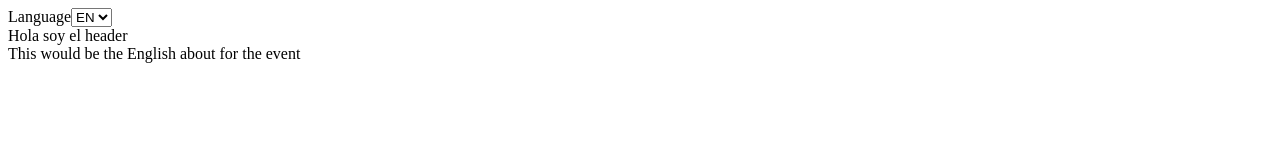
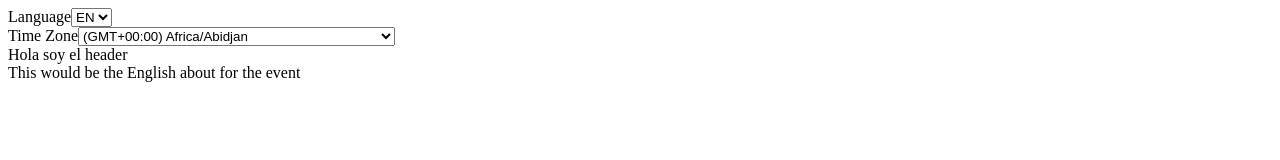
Before and after one commit to nayracoop/e-ver-core, a React (Create React App) app: page / in a window 1280 px wide. Shown: the top 160 px of the page. Built offline with nearby package versions, Linux system fonts and the light colour scheme; no server answers; what unique-names-generator would draw is missing.

Commit message:
TimeZone selector

```diff
--- a/package.json
+++ b/package.json
@@ -11,6 +11,7 @@
     "express": "^4.17.1",
     "i18next": "^19.4.5",
     "i18next-browser-languagedetector": "^4.2.0",
+    "lodash": "^4.17.15",
     "moment": "^2.26.0",
     "moment-timezone": "^0.5.31",
     "prop-types": "^15.7.2",
--- a/src/containers/CommentList.js
+++ b/src/containers/CommentList.js
@@ -51,7 +51,7 @@ const CommentList = ({ selectedTalk }) => {
         <button type="submit">Submit</button>
       </form>
       {[...commentList.values()].map((comment) => (
-        <Comment comment={comment} />
+        <Comment key={`${comment.from}:${comment.time}`} comment={comment} />
       ))}
     </>
   );
--- /dev/null
+++ b/src/containers/LanguageSelector.js
@@ -0,0 +1,41 @@
+import React from "react";
+import i18next from "i18next";
+
+import { useTranslation } from "react-i18next";
+
+const createSelectItems = () => {
+  const items = [
+    { value: "en", text: "EN" },
+    { value: "es", text: "ES" },
+  ];
+  let options = [];
+
+  for (let i = 0; i < items.length; i++) {
+    options.push(
+      <option key={i} value={items[i].value}>
+        {items[i].text}
+      </option>
+    );
+  }
+
+  return options;
+};
+
+const LanguageSelector = () => {
+  const { t } = useTranslation();
+
+  const changeLang = (e) => {
+    i18next.changeLanguage(e.target.value);
+  };
+
+  return (
+    <div>
+      <span>{t("menu.language")}</span>
+      <select type="select" onChange={changeLang} label="Language">
+        {createSelectItems()}
+      </select>
+    </div>
+  );
+};
+
+export default LanguageSelector;
--- a/src/containers/Navbar.js
+++ b/src/containers/Navbar.js
@@ -1,40 +1,13 @@
 import React from "react";
-import i18next from "i18next";
+import LanguageSelector from "./LanguageSelector";
+import TimeZoneSelector from "./TimeZoneSelector";
 
-import { useTranslation } from 'react-i18next';
-
-const createSelectItems = () => {
-  const items = [
-    { value: "en", text: "EN" },
-    { value: "es", text: "ES" },
-  ];
-  let options = [];
-
-  for (let i = 0; i < items.length; i++) {
-    options.push(
-      <option key={i} value={items[i].value}>
-        {items[i].text}
-      </option>
-    );
-  }
-
-  return options;
-};
-
-const Navbar = ({ props }) => {
-  const { t } = useTranslation();
-
-  const changeLang = (e) => {
-    i18next.changeLanguage(e.target.value);
-  };
-
+const Navbar = () => {
   return (
-    <div>
-      <span>{t("menu.language")}</span>
-      <select type="select" onChange={changeLang} label="Language">
-        {createSelectItems()}
-      </select>
-    </div>
+    <>
+      <LanguageSelector />
+      <TimeZoneSelector />
+    </>
   );
 };
 
--- /dev/null
+++ b/src/containers/TimeZoneSelector.js
@@ -0,0 +1,61 @@
+import React, { useState } from "react";
+import moment from "moment-timezone";
+
+import { useTranslation } from "react-i18next";
+
+const formatTimezone = (tzString) =>
+  `(GMT${moment.tz(tzString).format("Z")}) ${tzString}`;
+
+const getTimezoneProps = (tzString) => {
+  const tz = moment.tz(tzString);
+  const tzStringOffset = tz.format("Z").replace(":00", "").replace(":30", ".5");
+  let x = tzStringOffset === 0 ? 0 : parseInt(tzStringOffset).toFixed(2);
+
+  return {
+    label: formatTimezone(tzString),
+    value: `${tzString}`,
+    time: `${x}`,
+    offset: tz._offset,
+  };
+};
+
+const createSelectItems = () => {
+  const timeZones = moment.tz
+    .names()
+    .map((tz) => {
+      return getTimezoneProps(tz);
+    })
+    .sort((el) => -el.time);
+
+  let options = [];
+
+  for (let i = 0; i < timeZones.length; i++) {
+    options.push(
+      <option key={i} value={timeZones[i].value}>
+        {timeZones[i].label}
+      </option>
+    );
+  }
+
+  return options;
+};
+
+const TimeZoneSelector = () => {
+  const [selectedTimeZone, setSelectedTimeZone] = useState(moment.tz.guess());
+  const { t } = useTranslation();
+
+  const changeLang = (e) => {
+    setSelectedTimeZone(e.target.value);
+  };
+
+  return (
+    <div>
+      <span>{t("menu.timezone")}</span>
+      <select type="select" onChange={changeLang} value={selectedTimeZone}>
+        {createSelectItems()}
+      </select>
+    </div>
+  );
+};
+
+export default TimeZoneSelector;
--- a/src/i18n/en/main.json
+++ b/src/i18n/en/main.json
@@ -1,7 +1,8 @@
 {
   "translation": {
     "menu": {
-      "language": "Language"
+      "language": "Language",
+      "timezone": "Time Zone"
     },
     "talk": {
       "date": "Date",
--- a/src/i18n/es/main.json
+++ b/src/i18n/es/main.json
@@ -1,7 +1,8 @@
 {
   "translation": {
     "menu": {
-      "language": "Idioma"
+      "language": "Idioma",
+      "timezone": "Zona Horaria"
     },
     "talk": {
       "date": "Fecha",
```
